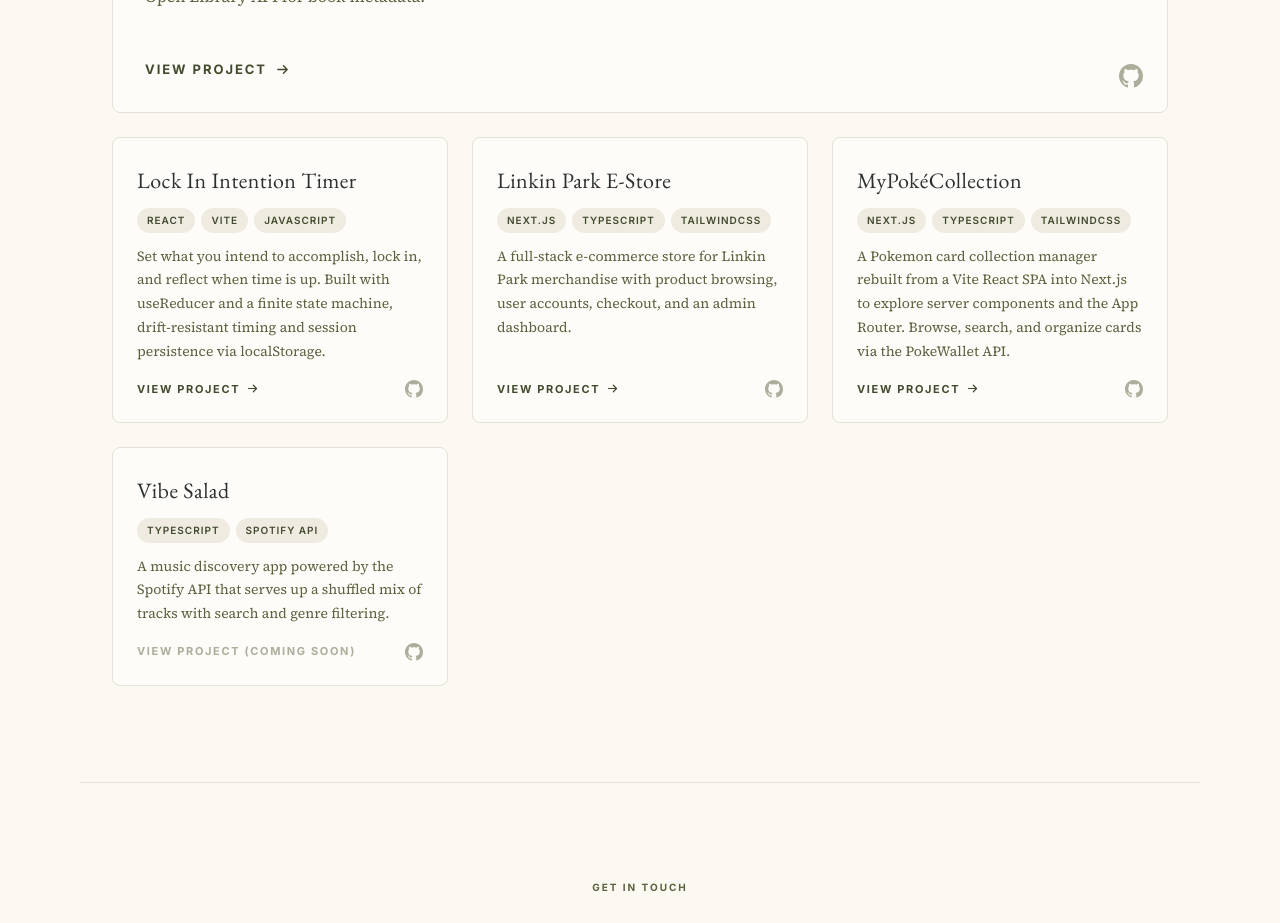
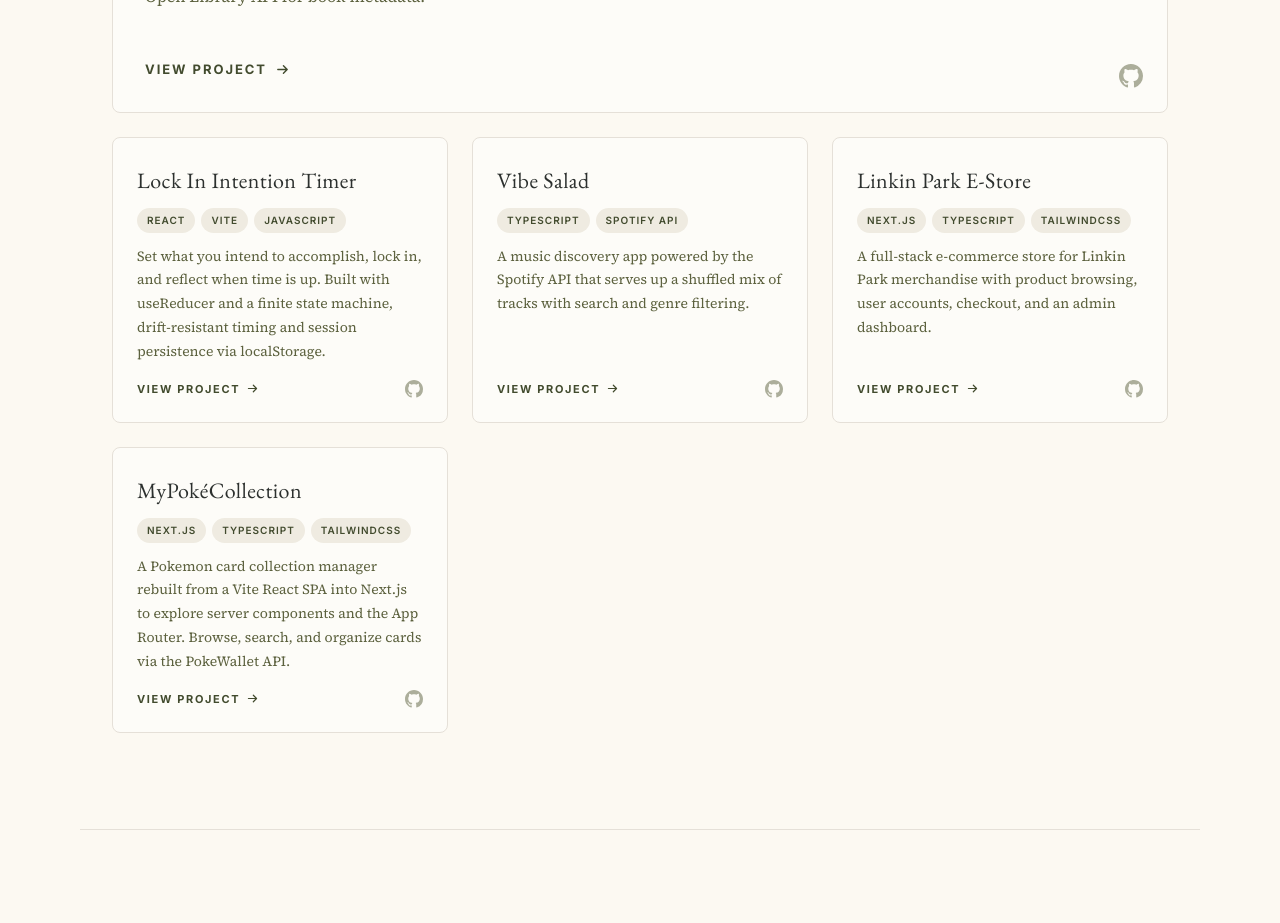
Before and after one commit to stevenlomon/digital-portfolio-steven, a React (Vite) app: page / in a window 1280 px wide. Shown: the part 2120-3043 px from the top of the page. Built offline with nearby package versions, Linux system fonts and the light colour scheme.

Commit message:
Vibe Salad is now live!

```diff
--- a/src/components/Portfolio.tsx
+++ b/src/components/Portfolio.tsx
@@ -19,6 +19,15 @@
     github: 'https://github.com/stevenlomon/lock-in-intention-timer',
   },
   {
+    title: 'Vibe Salad',
+    description:
+      'A music discovery app powered by the Spotify API that serves up a shuffled mix of tracks with search and genre filtering.',
+    tags: ['TypeScript', 'Spotify API'],
+    available: true,
+    live: 'https://vibe-salad.vercel.app/',
+    github: 'https://github.com/stevenlomon/vibe-salad',
+  },
+  {
     title: 'Linkin Park E-Store',
     description:
       'A full-stack e-commerce store for Linkin Park merchandise with product browsing, user accounts, checkout, and an admin dashboard. ',
@@ -35,15 +44,6 @@
     available: true,
     live: 'https://my-next-poke-collection.vercel.app/',
     github: 'https://github.com/stevenlomon/my-poke-collection',
-  },
-  {
-    title: 'Vibe Salad',
-    description:
-      'A music discovery app powered by the Spotify API that serves up a shuffled mix of tracks with search and genre filtering.',
-    tags: ['TypeScript', 'Spotify API'],
-    available: false,
-    live: '#',
-    github: 'https://github.com/stevenlomon/FSU-kunskapskontroll-3',
   },
 ]
 
```
